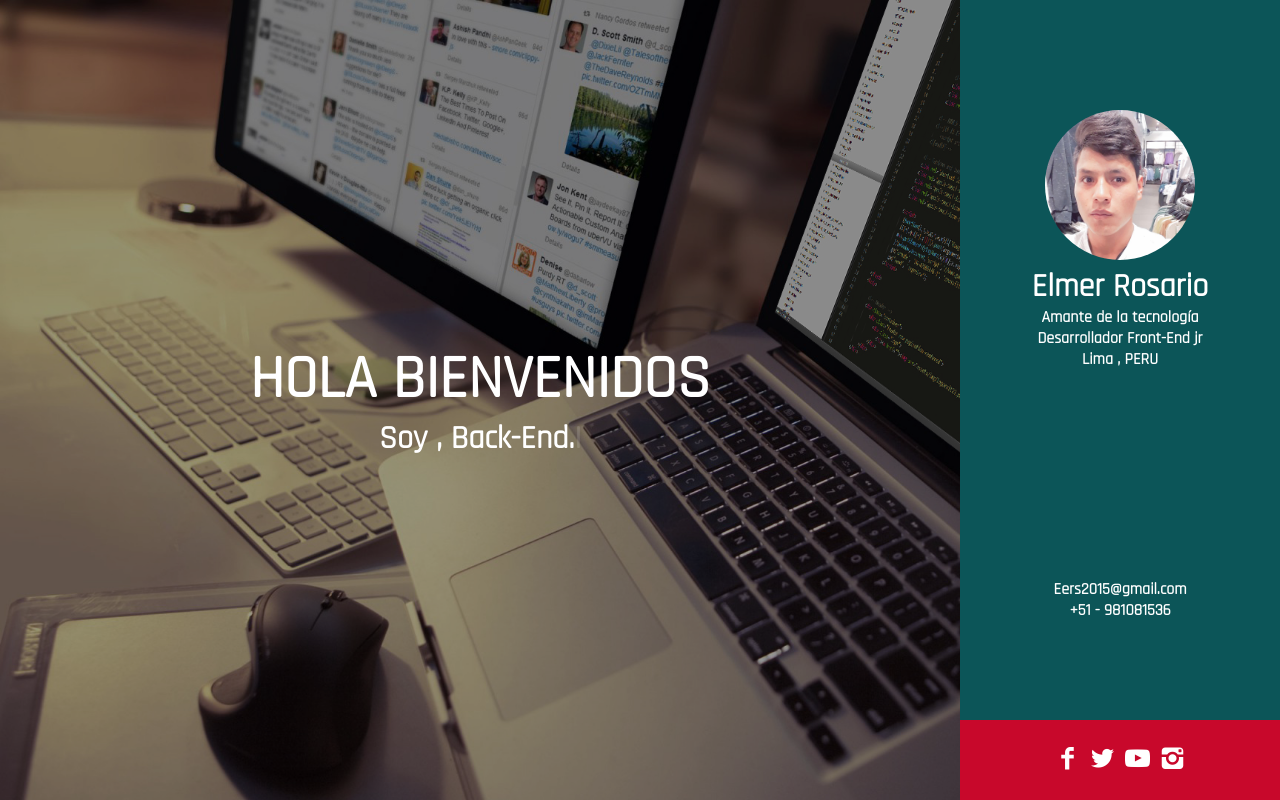
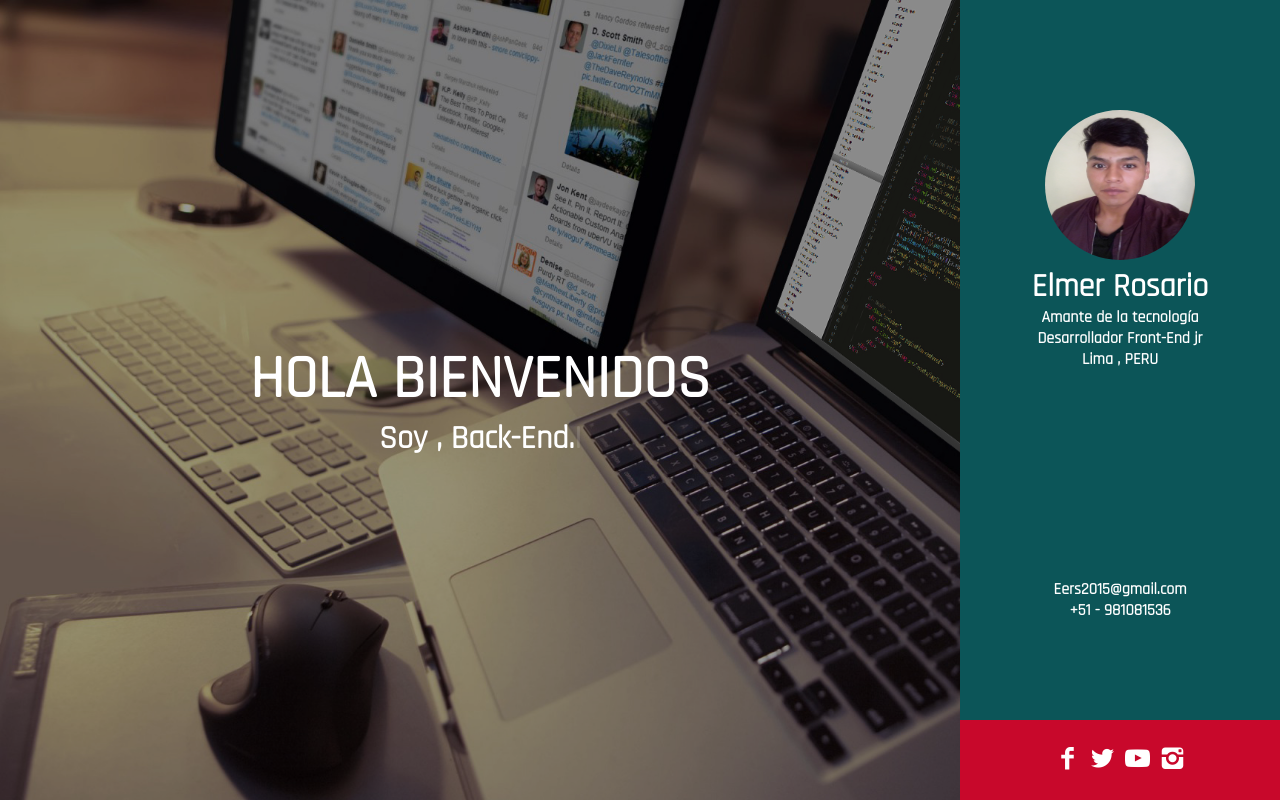
Before and after one commit to Elmer-Rosario/miportafolio, a plain HTML site: page index.html in a window 1280 px wide. Drawn offline with nearby package versions, Linux system fonts and the light colour scheme.

Commit message:
Update index.html

```diff
--- a/index.html
+++ b/index.html
@@ -20,7 +20,7 @@
 			<div class="header">
 				<div class="header1">
 					<div class="he">
-						<img src="elmer.jpg" alt="">
+						<img src="a.jpg" alt="">
 						<h1>Elmer Rosario</h1>
 						<h4>Amante de la tecnología</h4>
 						<h4> Desarrollador Front-End  jr</h4>
```
